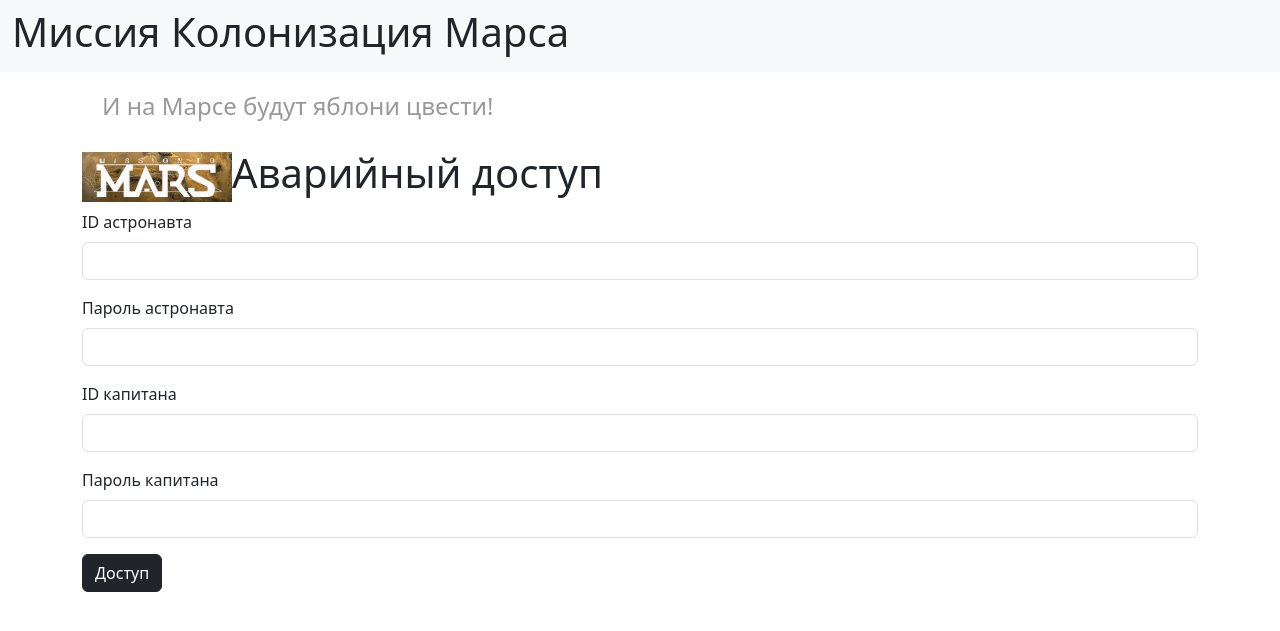
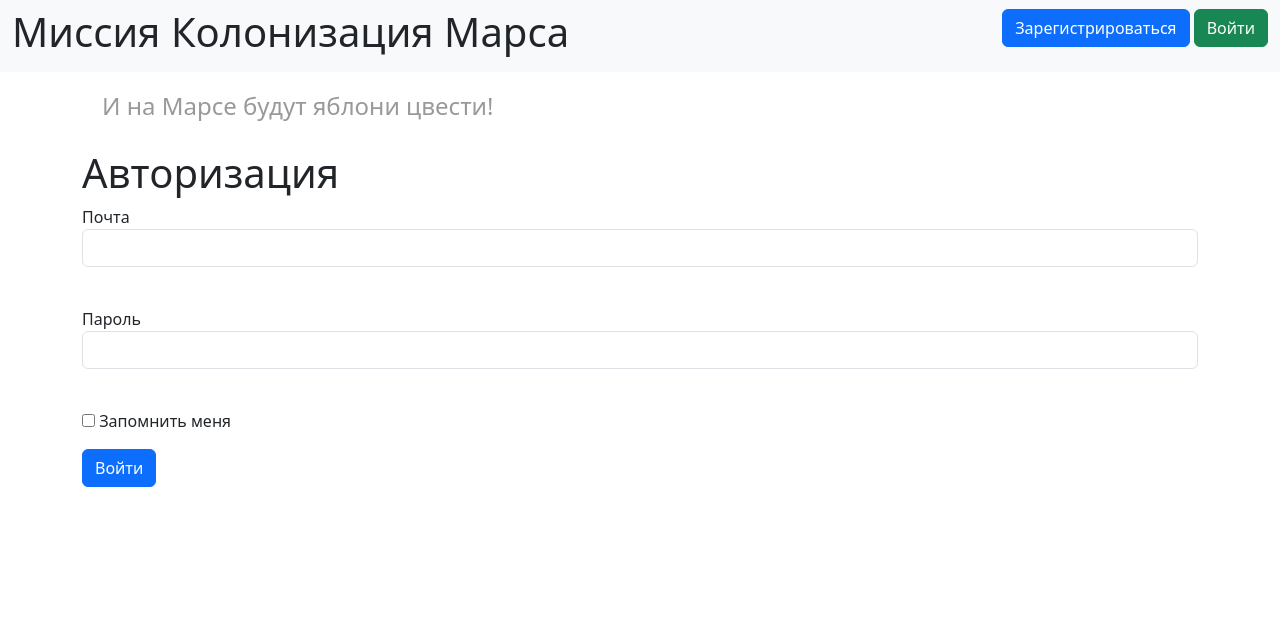
Before and after one commit to Zachem-eh/Colonization-of-Mars, a Flask app: page /login in a window 1280 px wide. Shown: the top 631 px of the page. Run offline with Flask 3, Linux system fonts and the light colour scheme.

Commit message:
mega update

```diff
--- a/app.py
+++ b/app.py
@@ -1,21 +1,43 @@
-from flask import Flask, render_template, request
+from flask import Flask, render_template, request, make_response, session
 from flask_wtf import FlaskForm
 from werkzeug.utils import redirect
 from wtforms import StringField, PasswordField, SubmitField
+from wtforms.fields.simple import EmailField, BooleanField
 from wtforms.validators import DataRequired
 from data import db_session
 from data.jobs import Jobs
+from data.users import User
+import datetime
+from flask_login import LoginManager, login_user, login_required, logout_user, current_user
 
 app = Flask(__name__)
 app.config['SECRET_KEY'] = 'yandexlyceum'
+app.config['PERMANENT_SESSION_LIFETIME'] = datetime.timedelta(days=365)
+
+login_manager = LoginManager()
+login_manager.init_app(app)
+
+
+@login_manager.user_loader
+def load_user(user_id):
+    db_sess = db_session.create_session()
+    return db_sess.query(User).get(user_id)
 
 
 class LoginForm(FlaskForm):
-    astronaut_id = StringField('ID астронавта', validators=[DataRequired()])
-    astronaut_password = PasswordField('Пароль астронавта', validators=[DataRequired()])
-    capitan_id = StringField('ID капитана', validators=[DataRequired()])
-    capitan_password = PasswordField('Пароль капитана', validators=[DataRequired()])
-    access = SubmitField('Доступ')
+    email = EmailField('Почта', validators=[DataRequired()])
+    password = PasswordField('Пароль', validators=[DataRequired()])
+    remember_me = BooleanField('Запомнить меня')
+    submit = SubmitField('Войти')
+
+
+class JobsForm(FlaskForm):
+    title = StringField("Название работы")
+    team_leader = StringField('ID тим лидера')
+    work_size = StringField('Продолжительность')
+    collaborators = StringField('Участники')
+    finished = BooleanField('Завершена?')
+    submit = SubmitField('Добавить')
 
 
 @app.route('/')
@@ -87,10 +109,16 @@ def list_prof(lst):
 @app.route('/login', methods=['GET', 'POST'])
 def login():
     form = LoginForm()
-    if request.method == 'GET':
-        return render_template('login.html', form=form)
     if form.validate_on_submit():
-        return redirect('/')
+        db_sess = db_session.create_session()
+        user = db_sess.query(User).filter(User.email == form.email.data).first()
+        if user and user.check_password(form.password.data):
+            login_user(user, remember=form.remember_me.data)
+            return redirect("/")
+        return render_template('login.html',
+                               message="Неправильный логин или пароль",
+                               form=form)
+    return render_template('login.html', title='Авторизация', form=form)
 
 
 @app.route('/choice/<planet_name>')
@@ -117,9 +145,58 @@ def distribution():
     return render_template('distribution.html', **context)
 
 
-@app.route('/users', methods=['GET', 'POST'])
+@app.route('/register', methods=['GET', 'POST'])
 def users():
-    return render_template('users.html')
+    return render_template('register.html')
+
+
+@app.route('/cookie')
+def cookie():
+    visits_count = int(request.cookies.get("visits_count", 0))
+    if visits_count:
+        res = make_response(
+            f"Вы пришли на эту страницу {visits_count + 1} раз")
+        res.set_cookie("visits_count", str(visits_count + 1),
+                       max_age=60 * 60 * 24 * 365 * 2)
+    else:
+        res = make_response(
+            "Вы пришли на эту страницу в первый раз за последние 2 года")
+        res.set_cookie("visits_count", '1',
+                       max_age=60 * 60 * 24 * 365 * 2)
+    return res
+
+
+@app.route("/session_test")
+def session_test():
+    visits_count = session.get('visits_count', 0)
+    session['visits_count'] = visits_count + 1
+    return make_response(
+        f"Вы пришли на эту страницу {visits_count + 1} раз")
+
+
+@app.route('/logout')
+@login_required
+def logout():
+    logout_user()
+    return redirect("/")
+
+
+@app.route('/jobs', methods=['GET', 'POST'])
+def jobs():
+    form = JobsForm()
+    if form.validate_on_submit():
+        sess = db_session.create_session()
+        job = Jobs()
+        job.job = form.title.data
+        job.team_leader = int(form.team_leader.data)
+        job.work_size = int(form.work_size.data)
+        job.collaborators = form.collaborators.data
+        job.is_finished = form.finished.data
+        current_user.jobs.append(job)
+        sess.merge(current_user)
+        sess.commit()
+        return redirect('/')
+    return render_template('jobs.html', form=form)
 
 
 if __name__ == '__main__':
--- a/templates/base.html
+++ b/templates/base.html
@@ -15,6 +15,14 @@
                         <h1>Миссия Колонизация Марса</h1>
                     </li>
                 </ul>
+                {% if current_user.is_authenticated %}
+                    <a class="navbar-brand" href="/logout">{{ current_user.name }}</a>
+                {% else %}
+                    <p>
+                        <a class="btn btn-primary " href="/register">Зарегистрироваться</a>
+                        <a class="btn btn-success" href="/login">Войти</a>
+                    </p>
+                {% endif %}
             </div>
         </div>
     </nav>
@@ -22,6 +30,11 @@
         <div class="row">
             <div class="col">
                 <h4>И на Марсе будут яблони цвести!</h4>
+                {% if current_user.is_authenticated %}
+                <a href="jobs" class="btn btn-secondary">
+                    Добавить работу
+                </a>
+                {% endif %}
             </div>
         </div>
         <div class="row">
--- a/templates/login.html
+++ b/templates/login.html
@@ -1,35 +1,29 @@
 {% extends "base.html" %}
 
 {% block content %}
-    <h1><img src="{{ url_for('static', filename='images/logo.png') }}" alt="">Аварийный доступ</h1>
-    <form action="/login" method="POST">
+    <h1>Авторизация</h1>
+    <form action="" method="post">
         {{ form.hidden_tag() }}
-        <div class="mb-3">
-            <label class="form-label" for="astronaut_id">
-                {{ form.astronaut_id.label }}
-            </label>
-            {{ form.astronaut_id(class="form-control", id="astronaut_id") }}
-        </div>
-        <div class="mb-3">
-            <label class="form-label" for="astronaut_password">
-                {{ form.astronaut_password.label }}
-            </label>
-            {{ form.astronaut_password(class="form-control", id="astronaut_password") }}
-        </div>
-        <div class="mb-3">
-            <label class="form-label" for="capitan_id">
-                {{ form.capitan_id.label }}
-            </label>
-            {{ form.capitan_id(class="form-control", id="capitan_id") }}
-        </div>
-        <div class="mb-3">
-            <label class="form-label" for="capitan_password">
-                {{ form.capitan_password.label }}
-            </label>
-            {{ form.capitan_password(class="form-control", id="capitan_password") }}
-        </div>
-        <div class="mb-3">
-            {{ form.access(class="btn btn-dark") }}
-        </div>
+        <p>
+            {{ form.email.label }}<br>
+            {{ form.email(class="form-control", type="email") }}<br>
+            {% for error in form.email.errors %}
+                <div class="alert alert-danger" role="alert">
+                    {{ error }}
+                </div>
+            {% endfor %}
+        </p>
+        <p>
+            {{ form.password.label }}<br>
+            {{ form.password(class="form-control", type="password") }}<br>
+            {% for error in form.password.errors %}
+                <div class="alert alert-danger" role="alert">
+                    {{ error }}
+                </div>
+            {% endfor %}
+        </p>
+        <p>{{ form.remember_me() }} {{ form.remember_me.label }}</p>
+        <p>{{ form.submit(type="submit", class="btn btn-primary") }}</p>
+        <div>{{ message }}</div>
     </form>
 {% endblock %}
```
Also changed, not shown: data/users.py (+11 -1 lines), templates/jobs.html (added, +46 -0 lines), templates/register.html (renamed from templates/users.html).
